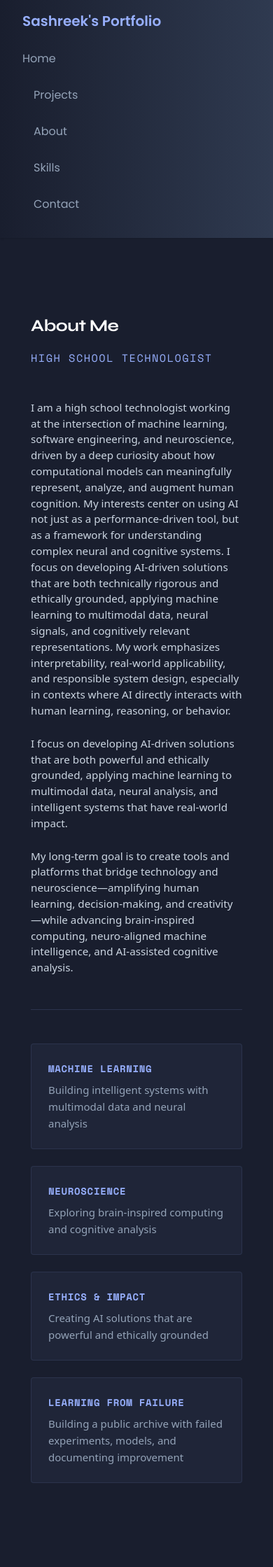
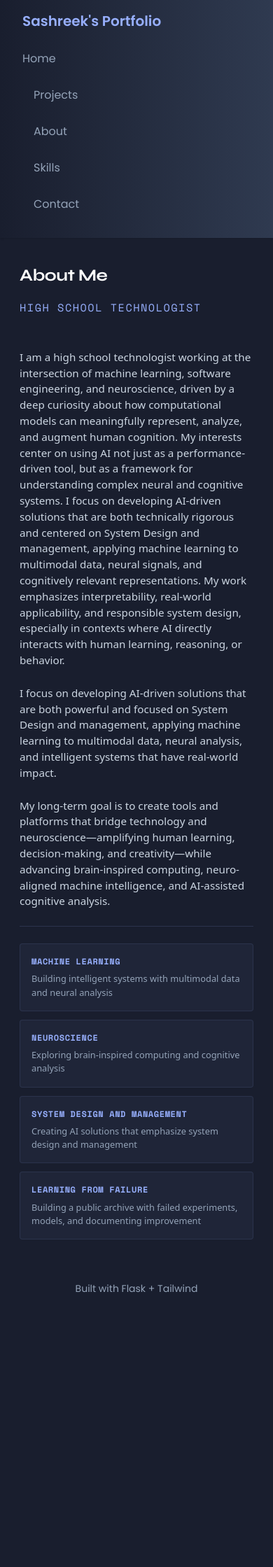
Before and after one commit to Sashreek75/Sashreek-Coding-Portfolio, a Flask app: page /about in a window 390 px wide. Shown: the top 2239 px of the page at 70% size. After the commit the page ends 1847 px from the top, so only its background shows below. Run offline with Flask 3, Linux system fonts and the light colour scheme; some libraries are stand-ins or nearby versions.

Commit message:
Update about.html

```diff
--- a/templates/about.html
+++ b/templates/about.html
@@ -99,6 +99,94 @@
     line-height: 1.6;
     color: #94a3b8;
   }
+
+  @media (max-width: 768px) {
+    .about-container {
+      padding: 3rem 1.5rem;
+      min-height: auto;
+    }
+
+    .about-content {
+      max-width: 100%;
+    }
+
+    .about-title {
+      font-size: clamp(1.75rem, 5vw, 2.5rem);
+      margin-bottom: 0.75rem;
+    }
+
+    .about-subtitle {
+      font-size: 0.9rem;
+    }
+
+    .about-text {
+      font-size: 1rem;
+      line-height: 1.7;
+      margin-bottom: 2rem;
+    }
+
+    .focus-areas {
+      grid-template-columns: 1fr;
+      gap: 1rem;
+      margin-top: 2rem;
+      padding-top: 2rem;
+    }
+
+    .focus-item {
+      padding: 1.25rem;
+    }
+
+    .focus-title {
+      font-size: 0.8rem;
+      margin-bottom: 0.4rem;
+    }
+
+    .focus-description {
+      font-size: 0.875rem;
+    }
+  }
+
+  @media (max-width: 480px) {
+    .about-container {
+      padding: 1.5rem 1rem;
+    }
+
+    .about-title {
+      font-size: clamp(1.5rem, 4vw, 2rem);
+      margin-bottom: 0.5rem;
+    }
+
+    .about-subtitle {
+      font-size: 0.85rem;
+      margin-bottom: 1.5rem;
+    }
+
+    .about-text {
+      font-size: 0.95rem;
+      line-height: 1.6;
+      margin-bottom: 1.5rem;
+    }
+
+    .focus-areas {
+      grid-template-columns: 1fr;
+      gap: 0.75rem;
+      margin-top: 1.5rem;
+      padding-top: 1.5rem;
+    }
+
+    .focus-item {
+      padding: 1rem;
+    }
+
+    .focus-title {
+      font-size: 0.75rem;
+    }
+
+    .focus-description {
+      font-size: 0.8rem;
+      line-height: 1.5;
+    }
+  }
 </style>
 
 <div class="about-container">
@@ -108,13 +196,13 @@
       <p class="about-subtitle">High School Technologist</p>
     </div>
 
-    <div class="about-text">
+        <div class="about-text">
       <p>I am a high school technologist working at the intersection of machine learning, software engineering, and neuroscience, driven by a deep curiosity about how computational models can meaningfully represent, analyze, and augment human cognition. My interests center on using AI not just as a performance-driven tool, but as a framework for understanding complex neural and cognitive systems.
 
-I focus on developing AI-driven solutions that are both technically rigorous and ethically grounded, applying machine learning to multimodal data, neural signals, and cognitively relevant representations. My work emphasizes interpretability, real-world applicability, and responsible system design, especially in contexts where AI directly interacts with human learning, reasoning, or behavior.
-</p>
+    I focus on developing AI-driven solutions that are both technically rigorous and centered on System Design and management, applying machine learning to multimodal data, neural signals, and cognitively relevant representations. My work emphasizes interpretability, real-world applicability, and responsible system design, especially in contexts where AI directly interacts with human learning, reasoning, or behavior.
+    </p>
 
-      <p style="margin-top: 1.5rem;">I focus on developing AI-driven solutions that are both powerful and ethically grounded, applying machine learning to multimodal data, neural analysis, and intelligent systems that have real-world impact.</p>
+      <p style="margin-top: 1.5rem;">I focus on developing AI-driven solutions that are both powerful and focused on System Design and management, applying machine learning to multimodal data, neural analysis, and intelligent systems that have real-world impact.</p>
 
       <p style="margin-top: 1.5rem;">My long-term goal is to create tools and platforms that bridge technology and neuroscience—amplifying human learning, decision-making, and creativity—while advancing brain-inspired computing, neuro-aligned machine intelligence, and AI-assisted cognitive analysis.</p>
     </div>
@@ -131,8 +219,8 @@
       </div>
 
       <div class="focus-item">
-        <div class="focus-title">Ethics & Impact</div>
-        <div class="focus-description">Creating AI solutions that are powerful and ethically grounded</div>
+        <div class="focus-title">System Design and management</div>
+        <div class="focus-description">Creating AI solutions that emphasize system design and management</div>
       </div>
 	  <div class="focus-item">
         <div class="focus-title">Learning from Failure</div>
```
